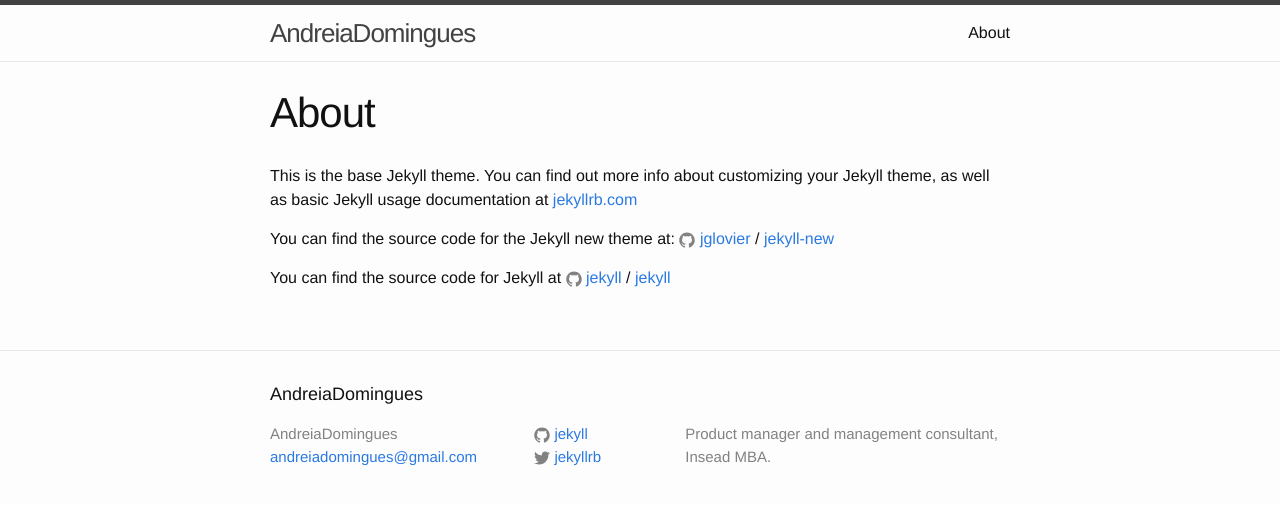
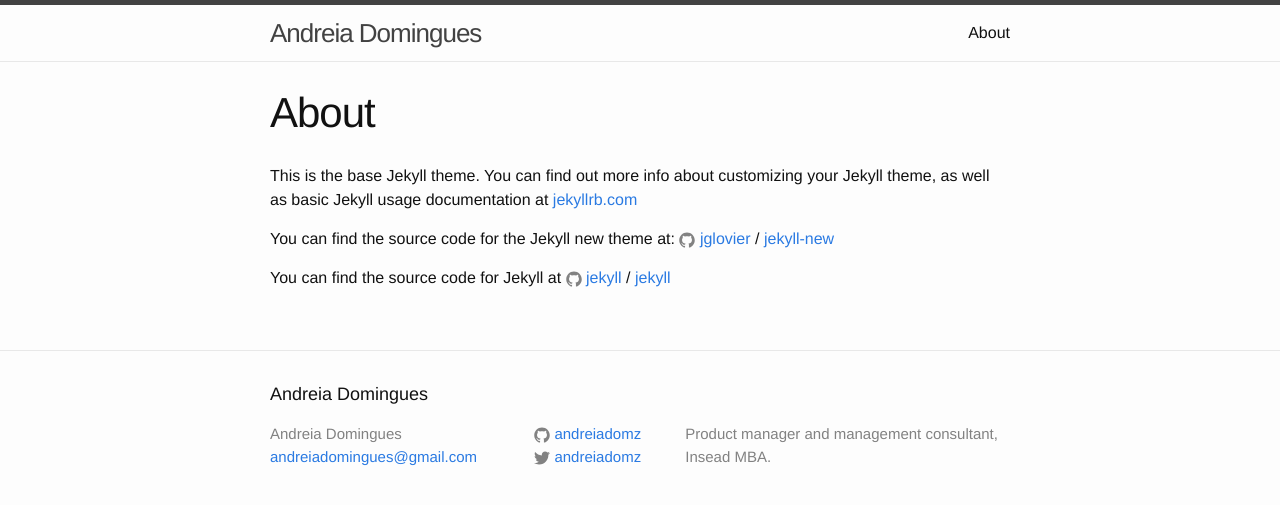
Before and after one commit to Andreiadomz/andreiadomz.github.io, a Jekyll site: the page built from about.md, in a window 1280 px wide. Shown: the top 505 px of the page. Built offline with Jekyll 4.4.1, drawn with Linux system fonts in a browser that asks for light colours.

Commit message:
customizacoes

```diff
--- a/_config.yml
+++ b/_config.yml
@@ -6,14 +6,14 @@
 # 'jekyll serve'. If you change this file, please restart the server process.
 
 # Site settings
-title: AndreiaDomingues
+title: Andreia Domingues
 email: andreiadomingues@gmail.com
 description: > # this means to ignore newlines until "baseurl:"
   Product manager and management consultant, Insead MBA.
 baseurl: "" # the subpath of your site, e.g. /blog
 url: "http://yourdomain.com" # the base hostname & protocol for your site
-twitter_username: jekyllrb
-github_username:  jekyll
+twitter_username: andreiadomz
+github_username:  andreiadomz
 
 # Build settings
 markdown: kramdown
```
